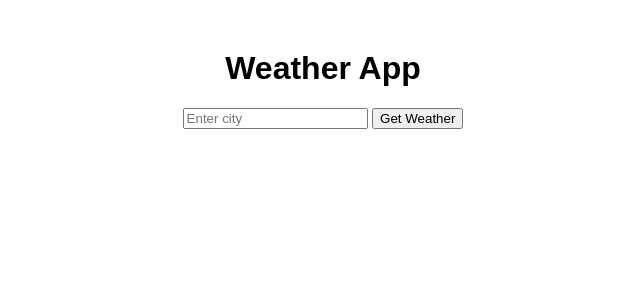
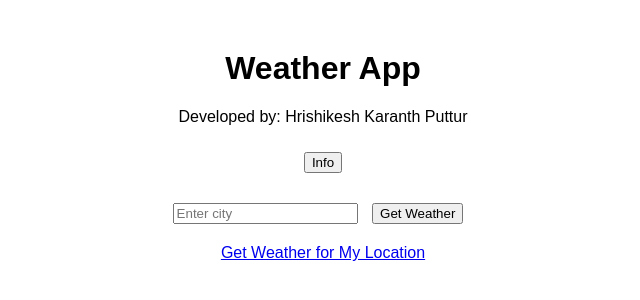
Before and after one commit to Hrishikesh120/weather-app, a Flask app: page / in a window 1280 px wide. Shown: the top 300 px of the page, without its empty margins (317-957 px from the left). Run offline with Flask 3, Linux system fonts and the light colour scheme.

Commit message:
Added name and info buttons

```diff
--- a/app.py
+++ b/app.py
@@ -1,30 +1,59 @@
-from flask import Flask, render_template, request
+from flask import Flask, render_template, request, jsonify
 import requests
 
 app = Flask(__name__)
 
 API_KEY = "ad96171a3f768a4396124d737403ac02"
 
-def get_weather(city):
+def get_weatherofcity(city):
     url = f'https://api.openweathermap.org/data/2.5/weather?q={city}&appid={API_KEY}'
     response = requests.get(url)
     return response.json()
+
+def get_forecast(city):
+    url = f'https://api.openweathermap.org/data/2.5/forecast?q={city}&appid={API_KEY}&units=metric'
+    response = requests.get(url)
+    return response.json()
+
+def get_weather_by_coordinates(lat, lon):
+    url = f'https://api.openweathermap.org/data/2.5/weather?lat={lat}&lon={lon}&appid={API_KEY}&units=metric'
+    response = requests.get(url)
+    return response.json()
+
+
 
 @app.route('/', methods=['GET','POST'])
 
 def index():
     weather_data = None
+    forecast_data = None
+    error_message = None
+
     if request.method == "POST":
         city = request.form.get('city')
-        weather_data =  get_weather(city)
+        weather_data =  get_weatherofcity(city)
+        forecast_data = get_forecast(city)
 
         if weather_data and 'main' not in weather_data:
 
             error_message = weather_data.get("message","City not found or some other error")
-            return render_template('index.html',weather = weather_data, error = error_message)
+            weather_data = None
+            forecast_data = None
 
-    return render_template('index.html', weather=weather_data)
+    return render_template('index.html', weather=weather_data, forecast = forecast_data, error = error_message)
 
+@app.route('/location', methods=['GET','POST'])
+
+def location_weather():
+    if request.method == 'POST':
+        data = request.json
+        lat = data['latitude']
+        lon = data['longitude']
+        weather_data = get_weather_by_coordinates(lat, lon)
+
+        return jsonify(weather_data)
+    else:
+        return render_template('location.html')
 
 if __name__ == '__main__':
     app.run(debug=True)
--- a/static/style.css
+++ b/static/style.css
@@ -4,6 +4,11 @@ body {
     margin-top: 50px;
 }
 
-form {
-    margin-bottom: 20px;
+form, button {
+    margin: 10px;
 }
+
+img {
+    display: block;
+    margin: 10px auto;
+}
--- a/templates/index.html
+++ b/templates/index.html
@@ -6,13 +6,21 @@
     <meta name="viewport" content="width=device-width, initial-scale=1.0">
     <link rel="stylesheet" href="{{ url_for('static', filename='style.css') }}">
     <title>Weather App</title>
+    <script>
+        function showInfo() {
+            alert("The Product Manager Accelerator Program is designed to support PM professionals through every stage of their career. From students looking for entry-level jobs to Directors looking to take on a leadership role, our program has helped over hundreds of students fulfill their career aspirations.\n\nOur Product Manager Accelerator community are ambitious and committed. Through our program they have learnt, honed and developed new PM and leadership skills, giving them a strong foundation for their future endeavours.");
+        }
+    </script>
 </head>
 <body>
     <h1>Weather App</h1>
+    <p>Developed by: Hrishikesh Karanth Puttur</p>
+    <button onclick="showInfo()">Info</button>
     <form method="POST">
         <input type="text" name="city" placeholder="Enter city" required>
         <button type="submit">Get Weather</button>
     </form>
+    <a href="/location">Get Weather for My Location</a>
 
     {% if weather %}
         <h2>Weather in {{ weather['name'] }}</h2>
```
Also changed, not shown: templates/location.html (added, +54 -0 lines).
